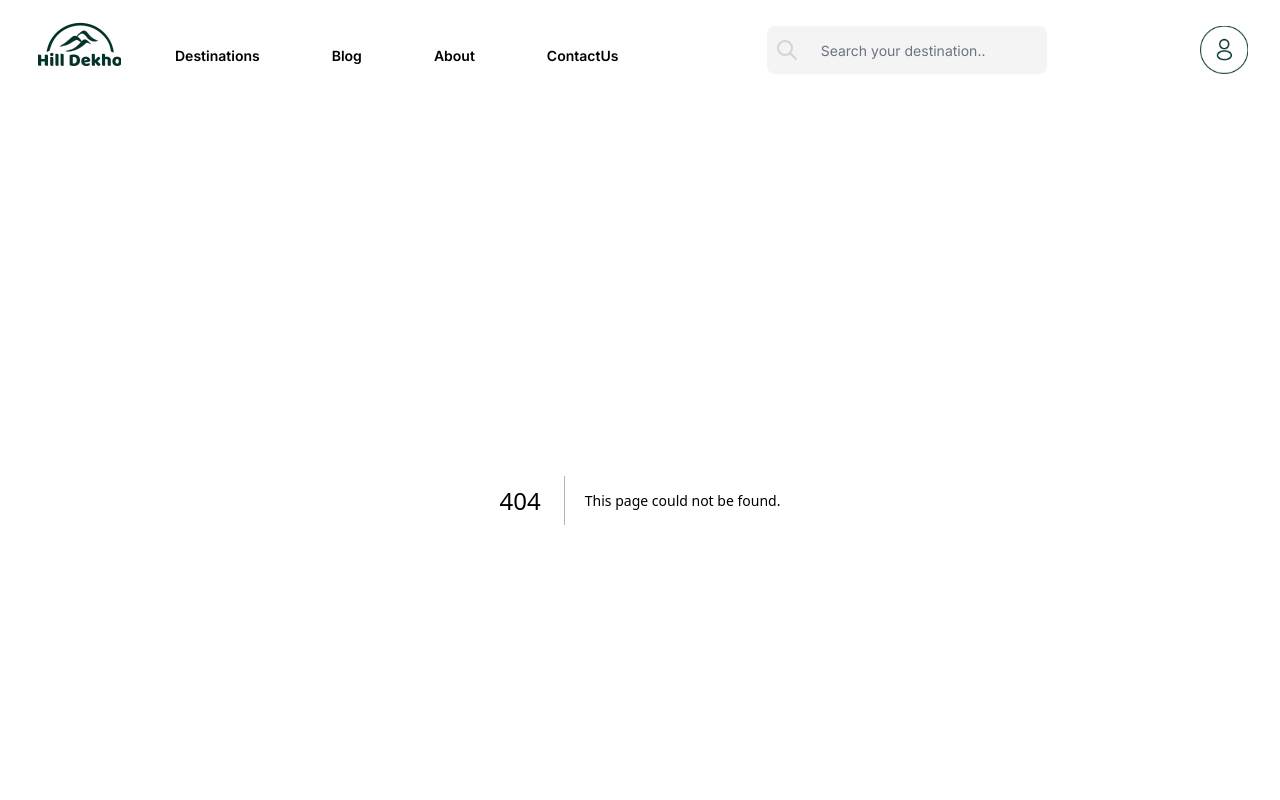
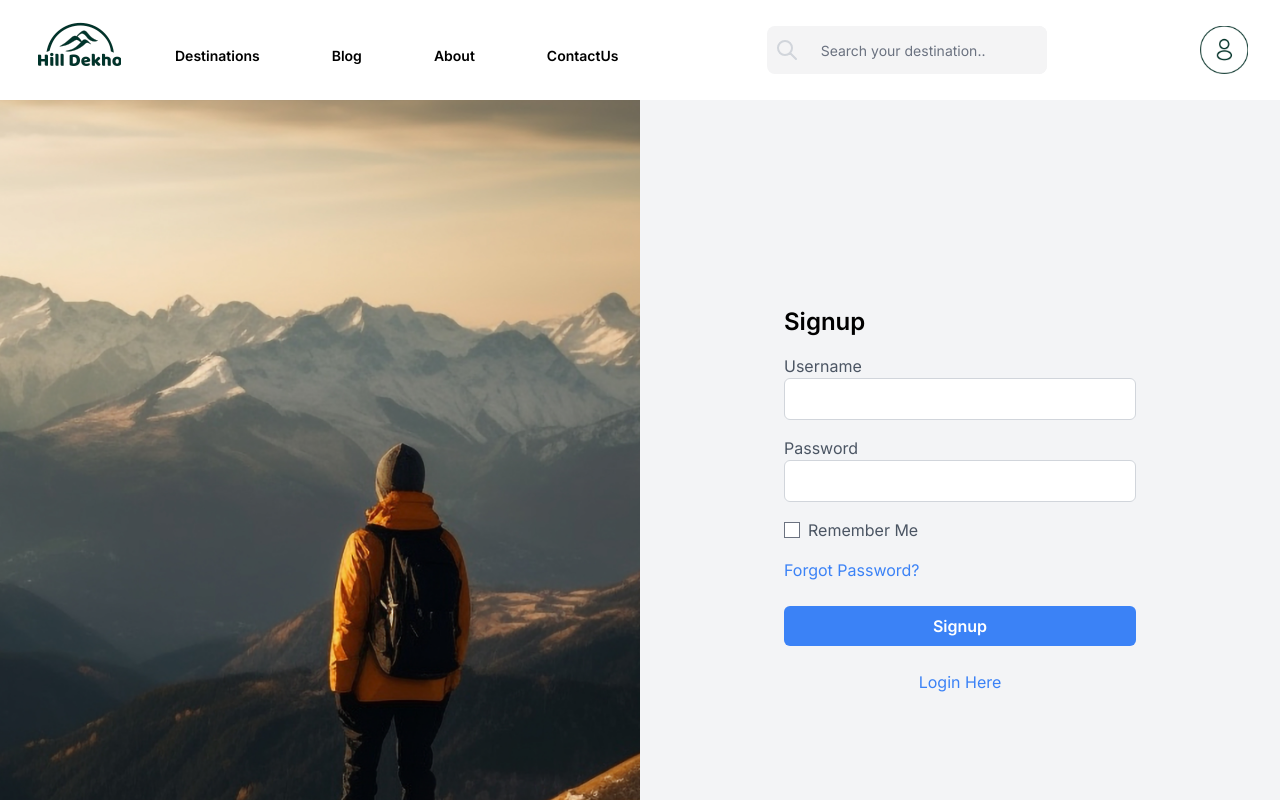
Before and after one commit to Sachin13579/hillDekho_web, a Next.js app: page /Signup in a window 1280 px wide. Before the commit this address had no page. Shown: the top 800 px of the page. Built offline with nearby package versions, Linux system fonts and the light colour scheme.

Commit message:
[Feature]::login singup pages added.

```diff
--- /dev/null
+++ b/src/app/Login/page.jsx
@@ -0,0 +1,82 @@
+import Image from "next/image";
+import Link from "next/link";
+import React from "react";
+import AuthImage from "../../../public/auth/auth.png";
+
+const Login = () => {
+  return (
+    <div className="bg-gray-100 flex justify-center items-center h-screen">
+      <div className="w-1/2 h-screen hidden lg:block">
+        <Image
+          src={AuthImage}
+          alt="Placeholder Image"
+          className="object-cover w-full h-full"
+        />
+      </div>
+
+      <div className="lg:p-36 md:p-52 sm:20 p-8 w-full lg:w-1/2">
+        <h1 className="text-2xl font-semibold mb-4">Login</h1>
+        <form action="#" method="POST">
+          <div className="mb-4">
+            <label for="username" className="block text-gray-600">
+              Username
+            </label>
+            <input
+              type="text"
+              id="username"
+              name="username"
+              className="w-full border border-gray-300 rounded-md py-2 px-3 focus:outline-none focus:border-blue-500"
+              autoComplete="off"
+            />
+          </div>
+          {/* <!-- Password Input --> */}
+          <div className="mb-4">
+            <label for="password" className="block text-gray-600">
+              Password
+            </label>
+            <input
+              type="password"
+              id="password"
+              name="password"
+              className="w-full border border-gray-300 rounded-md py-2 px-3 focus:outline-none focus:border-blue-500"
+              autoComplete="off"
+            />
+          </div>
+          {/* <!-- Remember Me Checkbox --> */}
+          <div className="mb-4 flex items-center">
+            <input
+              type="checkbox"
+              id="remember"
+              name="remember"
+              className="text-blue-500"
+            />
+            <label for="remember" className="text-gray-600 ml-2">
+              Remember Me
+            </label>
+          </div>
+          {/* <!-- Forgot Password Link --> */}
+          <div className="mb-6 text-blue-500">
+            <a href="#" className="hover:underline">
+              Forgot Password?
+            </a>
+          </div>
+          {/* <!-- Login Button --> */}
+          <button
+            type="submit"
+            className="bg-blue-500 hover:bg-blue-600 text-white font-semibold rounded-md py-2 px-4 w-full"
+          >
+            Login
+          </button>
+        </form>
+        {/* <!-- Sign up  Link --> */}
+        <div className="mt-6 text-blue-500 text-center">
+          <Link href="/Signup" className="hover:underline">
+            Sign up Here
+          </Link>
+        </div>
+      </div>
+    </div>
+  );
+};
+
+export default Login;
--- /dev/null
+++ b/src/app/Signup/page.jsx
@@ -0,0 +1,82 @@
+import Link from "next/link";
+import React from "react";
+import AuthImage from "../../../public/auth/auth.png";
+import Image from "next/image";
+
+const Signup = () => {
+  return (
+    <div className="bg-gray-100 flex justify-center items-center h-screen">
+      <div className="w-1/2 h-screen hidden lg:block">
+        <Image
+          src={AuthImage}
+          alt="Placeholder Image"
+          className="object-cover w-full h-full"
+        />
+      </div>
+
+      <div className="lg:p-36 md:p-52 sm:20 p-8 w-full lg:w-1/2">
+        <h1 className="text-2xl font-semibold mb-4">Signup</h1>
+        <form action="#" method="POST">
+          <div className="mb-4">
+            <label for="username" className="block text-gray-600">
+              Username
+            </label>
+            <input
+              type="text"
+              id="username"
+              name="username"
+              className="w-full border border-gray-300 rounded-md py-2 px-3 focus:outline-none focus:border-blue-500"
+              autoComplete="off"
+            />
+          </div>
+          {/* <!-- Password Input --> */}
+          <div className="mb-4">
+            <label for="password" className="block text-gray-600">
+              Password
+            </label>
+            <input
+              type="password"
+              id="password"
+              name="password"
+              className="w-full border border-gray-300 rounded-md py-2 px-3 focus:outline-none focus:border-blue-500"
+              autoComplete="on"
+            />
+          </div>
+          {/* <!-- Remember Me Checkbox --> */}
+          <div className="mb-4 flex items-center">
+            <input
+              type="checkbox"
+              id="remember"
+              name="remember"
+              className="text-blue-500"
+            />
+            <label for="remember" className="text-gray-600 ml-2">
+              Remember Me
+            </label>
+          </div>
+          {/* <!-- Forgot Password Link --> */}
+          <div className="mb-6 text-blue-500">
+            <a href="#" className="hover:underline">
+              Forgot Password?
+            </a>
+          </div>
+          {/* <!-- Signup Button --> */}
+          <button
+            type="submit"
+            className="bg-blue-500 hover:bg-blue-600 text-white font-semibold rounded-md py-2 px-4 w-full"
+          >
+            Signup
+          </button>
+        </form>
+        {/* <!-- Sign up  Link --> */}
+        <div className="mt-6 text-blue-500 text-center">
+          <Link href="/Login" className="hover:underline">
+            Login Here
+          </Link>
+        </div>
+      </div>
+    </div>
+  );
+};
+
+export default Signup;
--- a/src/myComponents/Navbar/Userdropdown.jsx
+++ b/src/myComponents/Navbar/Userdropdown.jsx
@@ -1,10 +1,48 @@
+import clsx from "clsx";
+import Link from "next/link";
+import { usePathname } from "next/navigation";
+
 const UserMenu = () => {
+  const links = [
+    { name: "Signup", link: "/Signup" },
+    { name: "Login", link: "/Login" },
+    { name: "Profile", link: "/Profile" },
+    { name: "Logout", link: "/Logout" },
+  ];
+  const pathname = usePathname();
   return (
     <div
       id="dropdownAvatar"
       className="absolute right-0 z-50  bg-white divide-y divide-gray-100 rounded-lg shadow w-44 dark:bg-gray-700 dark:divide-gray-600"
     >
       <div className="px-4 py-3 text-sm text-gray-900 dark:text-white">
+        <ul
+          className="py-2 text-sm text-gray-700 dark:text-gray-200"
+          aria-labelledby="dropdownUserAvatarButton"
+        >
+          {links.map((link) => {
+            return (
+              <Link
+                href={link.link}
+                key={link.name}
+                className={clsx(
+                  "flex h - [48px] grow items - center justify - center gap - 2 rounded - md bg - gray - 50 p - 3 text - sm font - medium hover:bg-sky-100 hover:text-blue-600 md:flex-none md:justify-start md:p-2 md:px-3",
+                  { "bg-sky-100 text-blue-600": pathname === link.href }
+                )}
+              >
+                <p>{link.name}</p>
+              </Link>
+            );
+          })}
+          {/* <li className="block px-4 py-2 hover:bg-gray-100 dark:hover:bg-gray-600 dark:hover:text-white">
+            Signup
+          </li>
+          <li className="block px-4 py-2 hover:bg-gray-100 dark:hover:bg-gray-600 dark:hover:text-white">
+            Login
+          </li> */}
+        </ul>
+      </div>
+      {/* <div className="px-4 py-3 text-sm text-gray-900 dark:text-white">
         <div>Bonnie Green</div>
         <div className="font-medium truncate">name@flowbite.com</div>
       </div>
@@ -44,7 +82,7 @@ const UserMenu = () => {
         >
           Sign out
         </a>
-      </div>
+      </div> */}
     </div>
   );
 };
```
Also changed, not shown: public/auth/auth.png (added).
